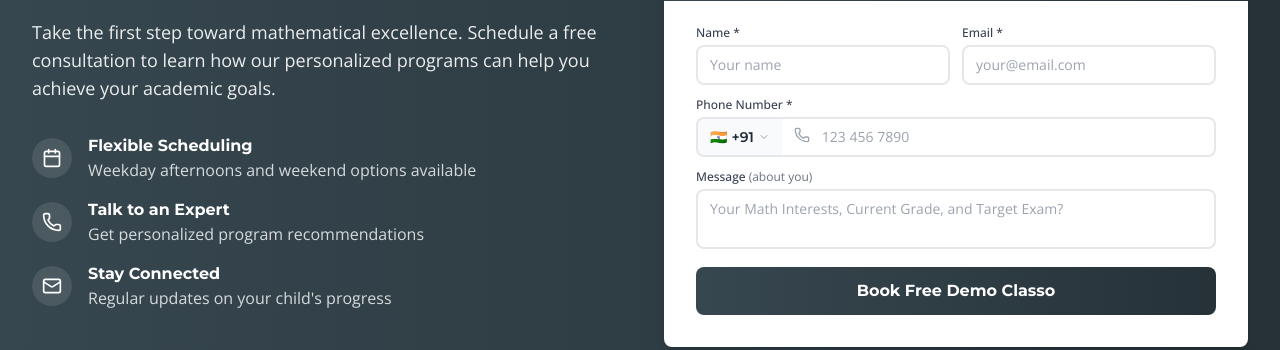
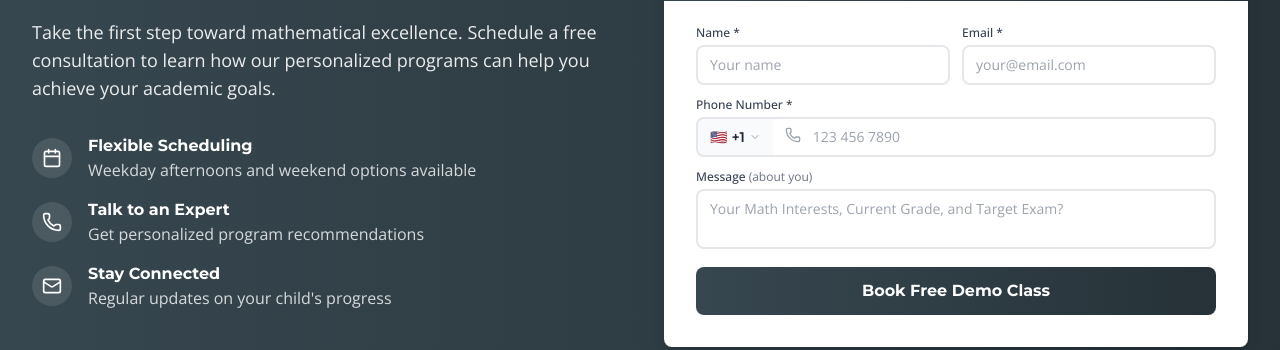
Before and after one commit to chahatkesh/mathencode, a React (Vite) app: page / in a window 1280 px wide. Shown: the part 5020-5370 px from the top of the page. Built offline with nearby package versions, Linux system fonts and the light colour scheme.

Commit message:
Update default country code to US in ContactForm and ContactFormPopup; fix typo in button text

```diff
--- a/src/components/ContactForm.jsx
+++ b/src/components/ContactForm.jsx
@@ -248,7 +248,7 @@ const ContactForm = () => {
   const [formData, setFormData] = useState({
     name: "",
     email: "",
-    countryCode: "+91", // Default to India, same as popup
+    countryCode: "+1", // Default to US
     phone: "",
     message: "",
   });
@@ -300,7 +300,9 @@ const ContactForm = () => {
   };
 
   const getSelectedCountry = () => {
-    return COUNTRY_CODES.find(country => country.code === formData.countryCode) || COUNTRY_CODES.find(c => c.code === "+91");
+    return COUNTRY_CODES.find(country => country.code === formData.countryCode && country.country === "US") ||
+           COUNTRY_CODES.find(country => country.code === formData.countryCode) ||
+           COUNTRY_CODES.find(c => c.code === "+1" && c.country === "US");
   };
 
   const handleCountryDropdownKeyDown = (e) => {
@@ -404,7 +406,7 @@ const ContactForm = () => {
         setFormData({
           name: "",
           email: "",
-          countryCode: "+91",
+          countryCode: "+1",
           phone: "",
           message: "",
         });
@@ -765,7 +767,7 @@ const ContactForm = () => {
                     <span>Booking...</span>
                   </div>
                 ) : (
-                  <span>Book Free Demo Classo</span>
+                  <span>Book Free Demo Class</span>
                 )}
               </button>
             </form>
--- a/src/components/ContactFormPopup.jsx
+++ b/src/components/ContactFormPopup.jsx
@@ -250,7 +250,7 @@ const ContactFormPopup = ({ isOpen: externalIsOpen, setIsOpen: externalSetIsOpen
   const [formData, setFormData] = useState({
     name: "",
     email: "",
-    countryCode: "+91", // Default to India
+    countryCode: "+1", // Default to US
     phone: "",
     message: "",
   });
@@ -347,7 +347,9 @@ const ContactFormPopup = ({ isOpen: externalIsOpen, setIsOpen: externalSetIsOpen
   };
 
   const getSelectedCountry = () => {
-    return COUNTRY_CODES.find(country => country.code === formData.countryCode) || COUNTRY_CODES.find(country => country.country === "IN");
+    return COUNTRY_CODES.find(country => country.code === formData.countryCode && country.country === "US") ||
+           COUNTRY_CODES.find(country => country.code === formData.countryCode) ||
+           COUNTRY_CODES.find(c => c.code === "+1" && c.country === "US");
   };
 
   // Filter countries based on search term
@@ -428,7 +430,7 @@ const ContactFormPopup = ({ isOpen: externalIsOpen, setIsOpen: externalSetIsOpen
         setFormData({
           name: "",
           email: "",
-          countryCode: "+91",
+          countryCode: "+1",
           phone: "",
           message: "",
         });
```
